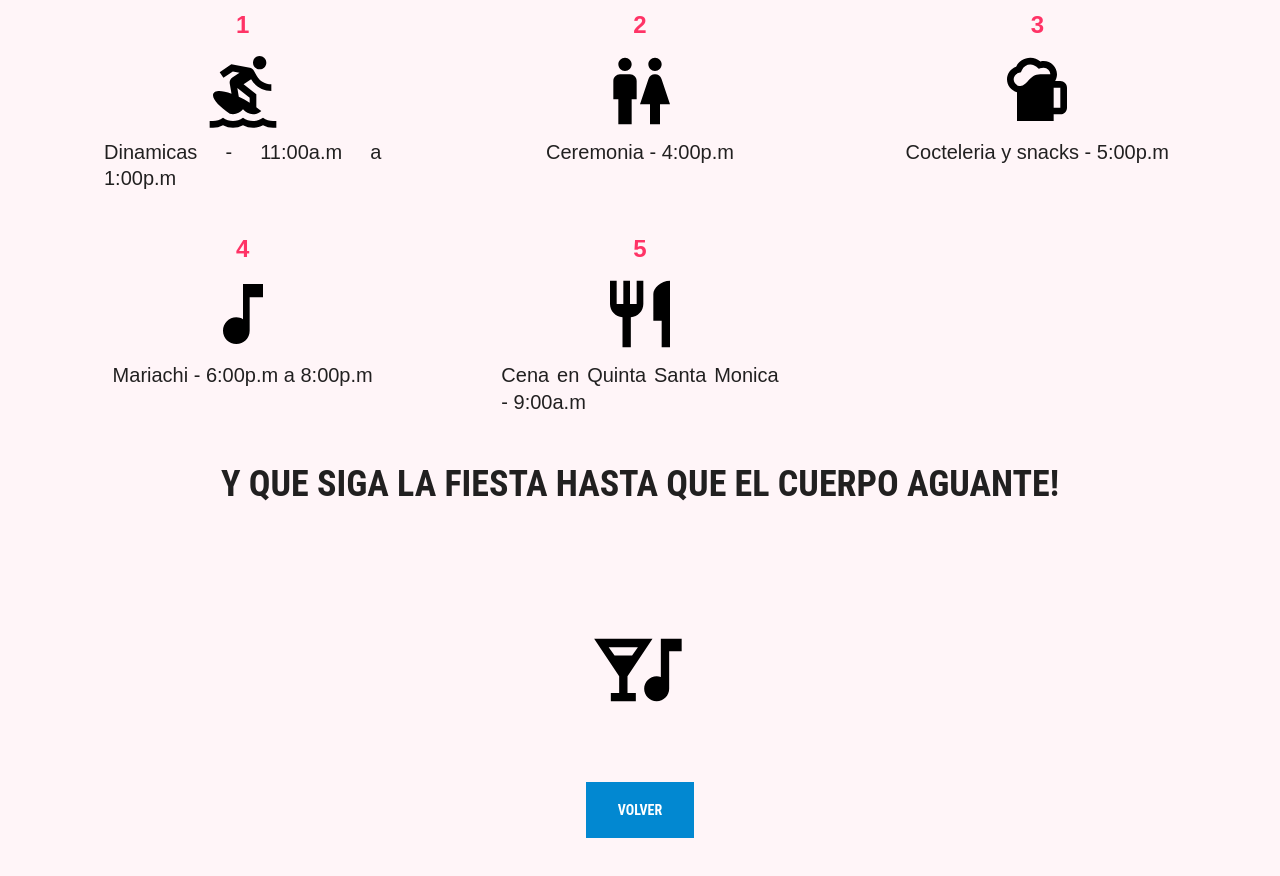
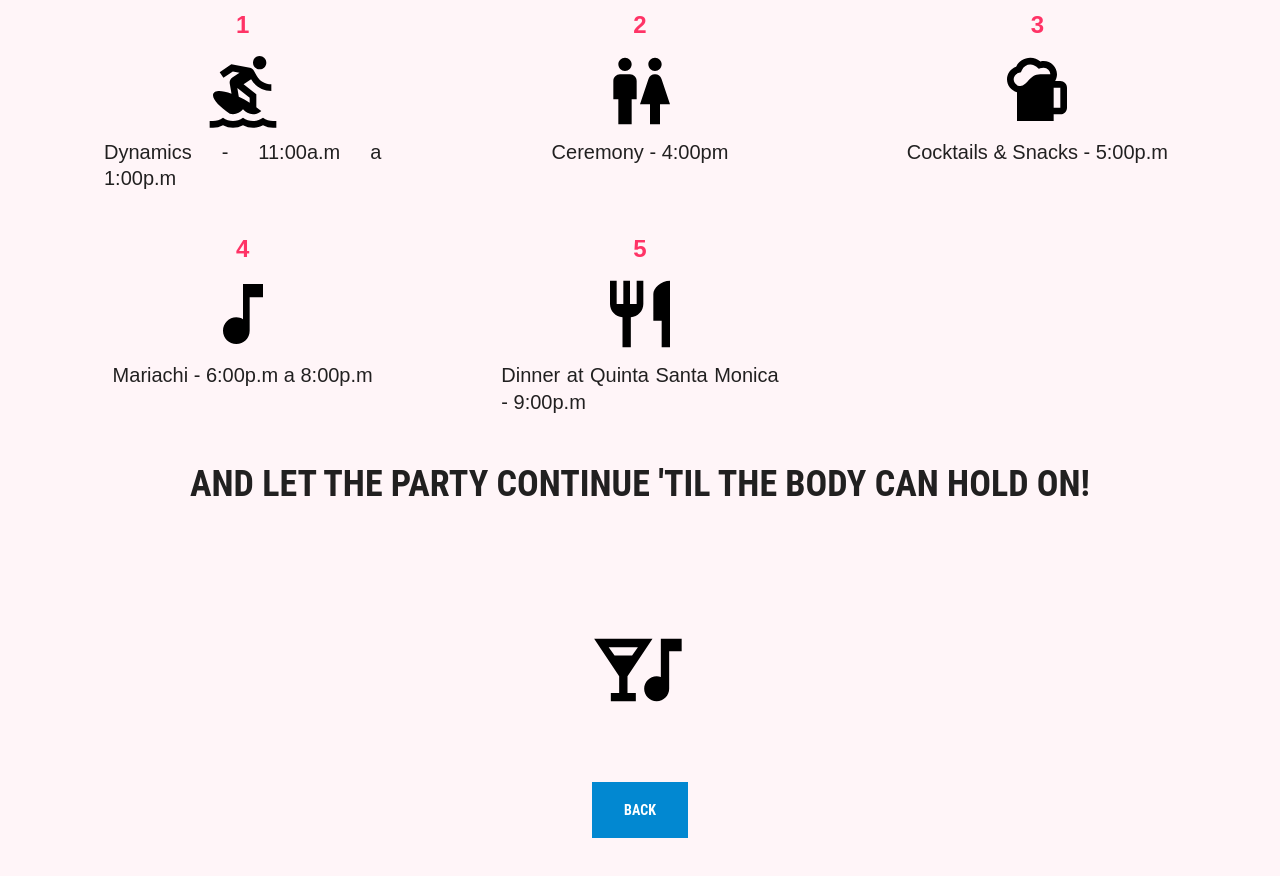
Before and after one commit to Gerardo-Hu89/weeding, a React (Create React App) app: page /itinerary in a window 1280 px wide. Shown: the part 240-1116 px from the top of the page. Built offline with nearby package versions, Linux system fonts and the light colour scheme.

Commit message:
Add more lang to itinerary

```diff
--- a/src/onePirate/components/backToHomeBtn.tsx
+++ b/src/onePirate/components/backToHomeBtn.tsx
@@ -1,7 +1,10 @@
 import { Link } from "react-router-dom";
+import { useTranslation } from 'react-i18next';
 import { Button } from '../modules/components/button';
 
-export const BackToHomeBtn = () => (
+export const BackToHomeBtn = () => {
+  const { t } = useTranslation();
+  return (
     <Link to="/">
       <Button
         color="info"
@@ -9,7 +12,8 @@ export const BackToHomeBtn = () => (
         component="a"
         sx={{ mt: 8 }}
       >
-      Volver
+        {t('backBtn')}
       </Button>
     </Link>
   );
+};
--- a/src/onePirate/generalInformation/index.tsx
+++ b/src/onePirate/generalInformation/index.tsx
@@ -43,7 +43,6 @@ export const GeneralInformation = (): JSX.Element => {
         <Typography variant="h4" marked="center" component="h2" sx={{ mb: 14 }}>
           {t('generalInfo')}
         </Typography>
-        {console.log(quintaHotel)}
         <Grid container spacing={5}>
           <Grid item xs={12} md={12}>
             <Box sx={item}>
--- a/src/onePirate/itinerary/itinerary.tsx
+++ b/src/onePirate/itinerary/itinerary.tsx
@@ -80,34 +80,34 @@ export const Itinerary = (): JSX.Element => {
           <Grid container spacing={5}>
             <ItineraryBox
               title={"1"}
-              bodyText={"Dinamicas - 11:00a.m  a 1:00p.m"}
+              bodyText={t('dynamics')}
               icon={<SurfingIcon sx={{ fontSize: "80px", color: '#000000' }} />}
             />
             <ItineraryBox
               title={"2"}
-              bodyText={"Ceremonia - 4:00p.m"}
+              bodyText={t('ceremony')}
               icon={<WcIcon sx={{ fontSize: "80px", color: '#000000' }} />}
             />
             <ItineraryBox
               title={"3"}
-              bodyText={"Cocteleria y snacks - 5:00p.m"}
+              bodyText={t('cocktailsAndSnacks')}
               icon={<SportsBarIcon sx={{ fontSize: "80px", color: '#000000' }} />}
             />
             <ItineraryBox
               title={"4"}
-              bodyText={"Mariachi - 6:00p.m a 8:00p.m"}
+              bodyText={t('mariachi')}
               icon={<MusicNoteIcon sx={{ fontSize: "80px", color: '#000000' }} />}
             />
             <ItineraryBox
               title={"5"}
-              bodyText={"Cena en Quinta Santa Monica - 9:00a.m"}
+              bodyText={t('dinner')}
               icon={<RestaurantIcon sx={{ fontSize: "80px", color: '#000000' }} />}
             />
           </Grid>
         </div>
         <br /><br />
         <Typography variant="h4" component="h2" sx={{ mb: 14 }}>
-          Y que siga la fiesta hasta que el cuerpo aguante!
+          {t('continueTheParty')}
         </Typography>
         <NightlifeIcon sx={{ fontSize: "100px", color: '#000000' }}/>
         <BackToHomeBtn />
--- a/src/resources/english.ts
+++ b/src/resources/english.ts
@@ -10,5 +10,12 @@ export const english = {
   generalInfoText: 'Event on February 18, 2023 at the "Quinta Santa Mónica" Hotel, in Lo de Marcos beach, Jalisco, Mex.',
   letsCelebrate: "Let's celebrate!",
   mainSubText: "We're very happy to have your company!",
-  footerAppInfo: "Weeding app is an informative-only app made by Momo & Gera"
+  footerAppInfo: "Weeding app is an informative-only app made by Momo & Gera",
+  backBtn: "Back",
+  dynamics: "Dynamics - 11:00a.m  a 1:00p.m",
+  ceremony: "Ceremony - 4:00pm",
+  cocktailsAndSnacks: "Cocktails & Snacks - 5:00p.m",
+  mariachi: "Mariachi - 6:00p.m a 8:00p.m",
+  dinner: "Dinner at Quinta Santa Monica - 9:00p.m",
+  continueTheParty: "And let the party continue 'til the body can hold on!"
 }
--- a/src/resources/spanish.ts
+++ b/src/resources/spanish.ts
@@ -10,5 +10,12 @@ export const spanish = {
   generalInfoText: 'Evento el 18 de febrero 2023 en el Hotel "Quinta Santa Mónica", en playa lo de Marcos, Jalisco, Mex.',
   letsCelebrate: "Let's celebrate!",
   mainSubText: "Estamos muy contentos de contar con tu compañía!",
-  footerAppInfo: "Weeding app aplicación informativa creada por Momo & Gera"
+  footerAppInfo: "Weeding app aplicación informativa creada por Momo & Gera",
+  backBtn: "Volver",
+  dynamics: "Dinámicas - 11:00a.m  a 1:00p.m",
+  ceremony: "Ceremonia - 4:00pm",
+  cocktailsAndSnacks: "Cockteles & snacks - 5:00p.m",
+  mariachi: "Mariachi - 6:00p.m a 8:00p.m",
+  dinner: "Cena en Quinta Santa Mónica - 9:00p.m",
+  continueTheParty: "Y que siga la fiesta hasta que el cuerpo aguante!",
 }
```
Lines whose indentation alone changed are shown as unchanged.
